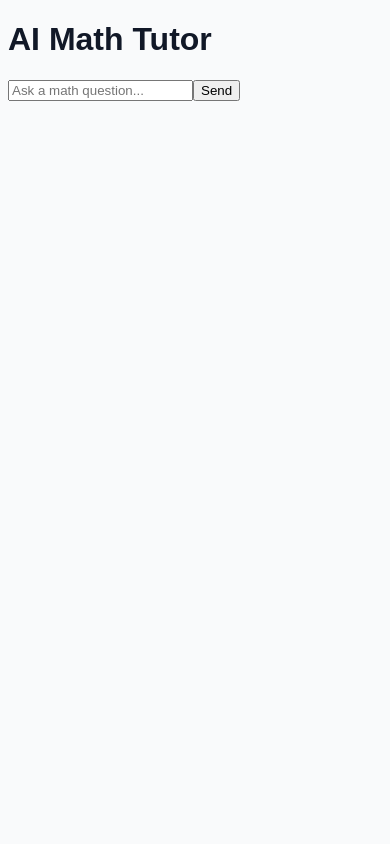
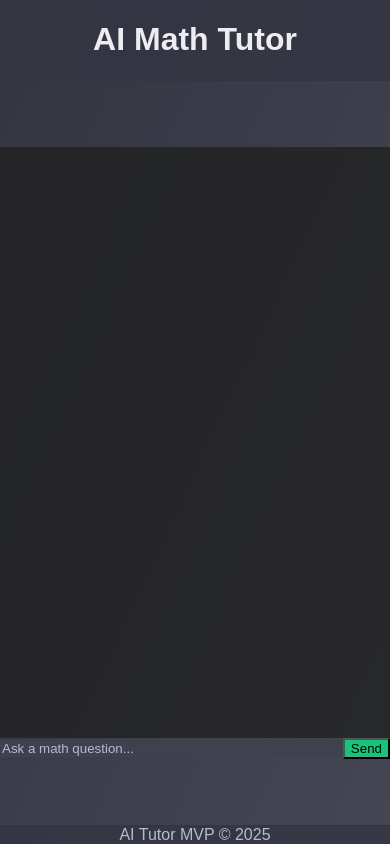
Before and after one commit to Lalshivam/AI-Tutor, a React (Vite) app in the folder frontend/: page / in a window 390 px wide. Built offline with nearby package versions, Linux system fonts and the light colour scheme.

Commit message:
Added Tailwind for UI

```diff
--- a/frontend/package.json
+++ b/frontend/package.json
@@ -18,13 +18,17 @@
   },
   "devDependencies": {
     "@eslint/js": "^9.33.0",
+    "@tailwindcss/postcss": "^4.1.13",
     "@types/react": "^19.1.10",
     "@types/react-dom": "^19.1.7",
     "@vitejs/plugin-react": "^5.0.0",
+    "autoprefixer": "^10.4.21",
     "eslint": "^9.33.0",
     "eslint-plugin-react-hooks": "^5.2.0",
     "eslint-plugin-react-refresh": "^0.4.20",
     "globals": "^16.3.0",
+    "postcss": "^8.5.6",
+    "tailwindcss": "^4.1.13",
     "typescript": "~5.8.3",
     "typescript-eslint": "^8.39.1",
     "vite": "^7.1.2"
--- /dev/null
+++ b/frontend/postcss.config.cjs
@@ -0,0 +1,15 @@
+// filepath: c:\Users\Admin\OneDrive\Desktop\projects\ai-tutor-mvp\frontend\postcss.config.cjs
+module.exports = {
+  plugins: [
+    require('@tailwindcss/postcss'),
+    require('autoprefixer'),
+  ],
+}
+
+
+// module.exports = {
+//   plugins: {
+//     tailwindcss: {},
+//     autoprefixer: {},
+//   },
+// }
--- a/frontend/src/App.tsx
+++ b/frontend/src/App.tsx
@@ -26,29 +26,43 @@ export default function App() {
     speechSynthesis.speak(utterance);
   }
 
+
+  // ...existing code...
   return (
-    <div className="max-w-3xl mx-auto p-4">
-      <h1 className="text-2xl font-bold mb-4">AI Math Tutor</h1>
-      <div className="space-y-4">
+    <div className="min-h-screen bg-gradient-to-br from-[#343541] to-[#444654] flex flex-col">
+      <header className="w-full py-4 px-6 border-b border-[#343541] bg-[#343541]/80 backdrop-blur-lg">
+        <h1 className="text-2xl md:text-3xl font-bold text-white text-center">AI Math Tutor</h1>
+      </header>
+      <main className="flex-1 flex flex-col items-center justify-center px-2 md:px-0">
+        <div className="w-full max-w-3xl mx-auto flex flex-col h-[70vh] md:h-[60vh] bg-[#212121]/80 rounded-2xl shadow-2xl p-6 md:p-12 overflow-y-auto space-y-6 mt-12 items-center justify-center">
+          {/* Message list */}
           {messages.map((msg, i) =>
             msg.role === 'ai' ? (
               <MessageBubble key={i} content={msg.markdown} />
             ) : (
-            <div key={i} className="text-right">{msg.content}</div>
+              <div key={i} className="text-right text-white w-full flex justify-end">
+                <div className="bg-[#343541] px-5 py-3 rounded-2xl max-w-[80%]">{msg.content}</div>
+              </div>
             )
           )}
         </div>
-      <div className="mt-6 flex gap-2">
+        <form className="w-full max-w-3xl mx-auto flex gap-3 mt-8 items-center justify-center" onSubmit={e => { e.preventDefault(); handleSend(); }}>
           <input
             value={input}
             onChange={(e) => setInput(e.target.value)}
-          className="flex-1 border p-2 rounded"
+            className="flex-1 bg-[#40414f] text-white border-none p-4 rounded-xl focus:outline-none focus:ring-2 focus:ring-[#19c37d] placeholder:text-[#b4bcd0] text-lg"
             placeholder="Ask a math question..."
           />
-        <button onClick={handleSend} className="bg-blue-600 text-white px-4 py-2 rounded">
+          <button
+            type="submit"
+            className="bg-[#19c37d] hover:bg-[#15a06a] text-white px-8 py-4 rounded-xl font-semibold transition shadow text-lg"
+          >
             Send
           </button>
-      </div>
+        </form>
+      </main>
+      <footer className="w-full py-3 text-center text-xs text-[#b4bcd0] bg-[#343541]/80 border-t border-[#343541]">AI Tutor MVP &copy; 2025</footer>
     </div>
   );
+  // ...existing code...
 }
--- a/frontend/src/components/MessageBubble.tsx
+++ b/frontend/src/components/MessageBubble.tsx
@@ -5,7 +5,7 @@ import 'katex/dist/katex.min.css';
 export default function MessageBubble({ content }: { content: string }) {
   const parts = content.split(/\$(.*?)\$/g); // Split by $...$
   return (
-    <div className="bg-white p-4 rounded shadow">
+    <div className="text-white p-6 rounded-2xl shadow-xl border border-[#343541] max-w-[85%] mx-auto text-lg flex flex-col items-center">
       {parts.map((part, i) =>
         i % 2 === 1 ? <TeX key={i} math={part} /> : <span key={i}>{part}</span>
       )}
--- a/frontend/src/index.css
+++ b/frontend/src/index.css
@@ -1,7 +1,14 @@
+@tailwind base;
+@tailwind components;
+@tailwind utilities;
+
+
 body {
   font-family: sans-serif;
-  background-color: #f9fafb;
-  color: #111827;
+  background: linear-gradient(135deg, #343541 0%, #444654 100%);
+  color: #ececf1;
+  min-height: 100vh;
+  margin: 0;
 }
 
 
--- /dev/null
+++ b/frontend/tailwind.config.js
@@ -0,0 +1,15 @@
+module.exports = {
+  content: [
+    "./index.html",
+    "./src/**/*.{js,ts,jsx,tsx}",
+  ],
+  purge: [],
+  darkMode: false, // or 'media' or 'class'
+  theme: {
+    extend: {},
+  },
+  variants: {
+    extend: {},
+  },
+  plugins: [],
+}
```
Also changed, not shown: 1 other file (tests, documents, lock files or other folders). Lines whose indentation alone changed are shown as unchanged.
